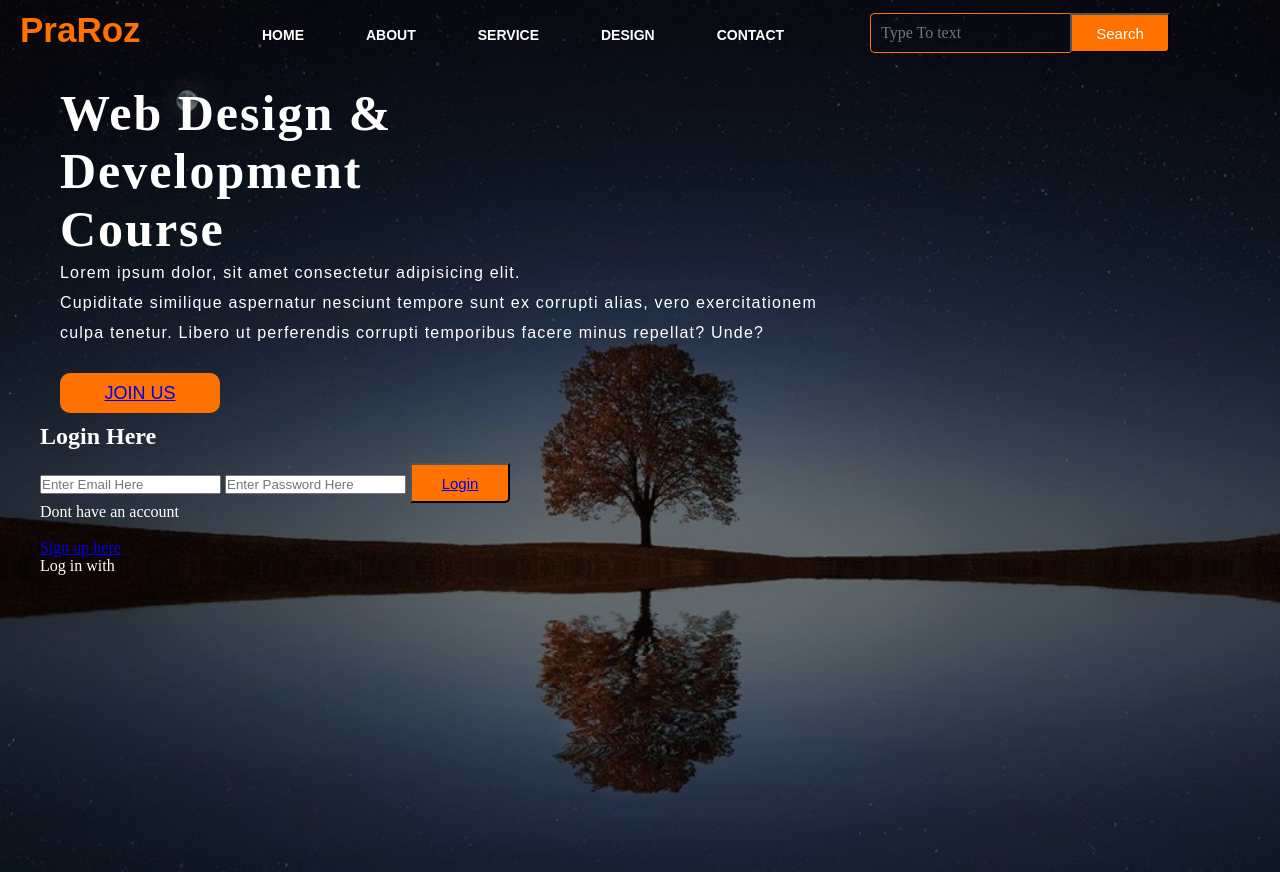
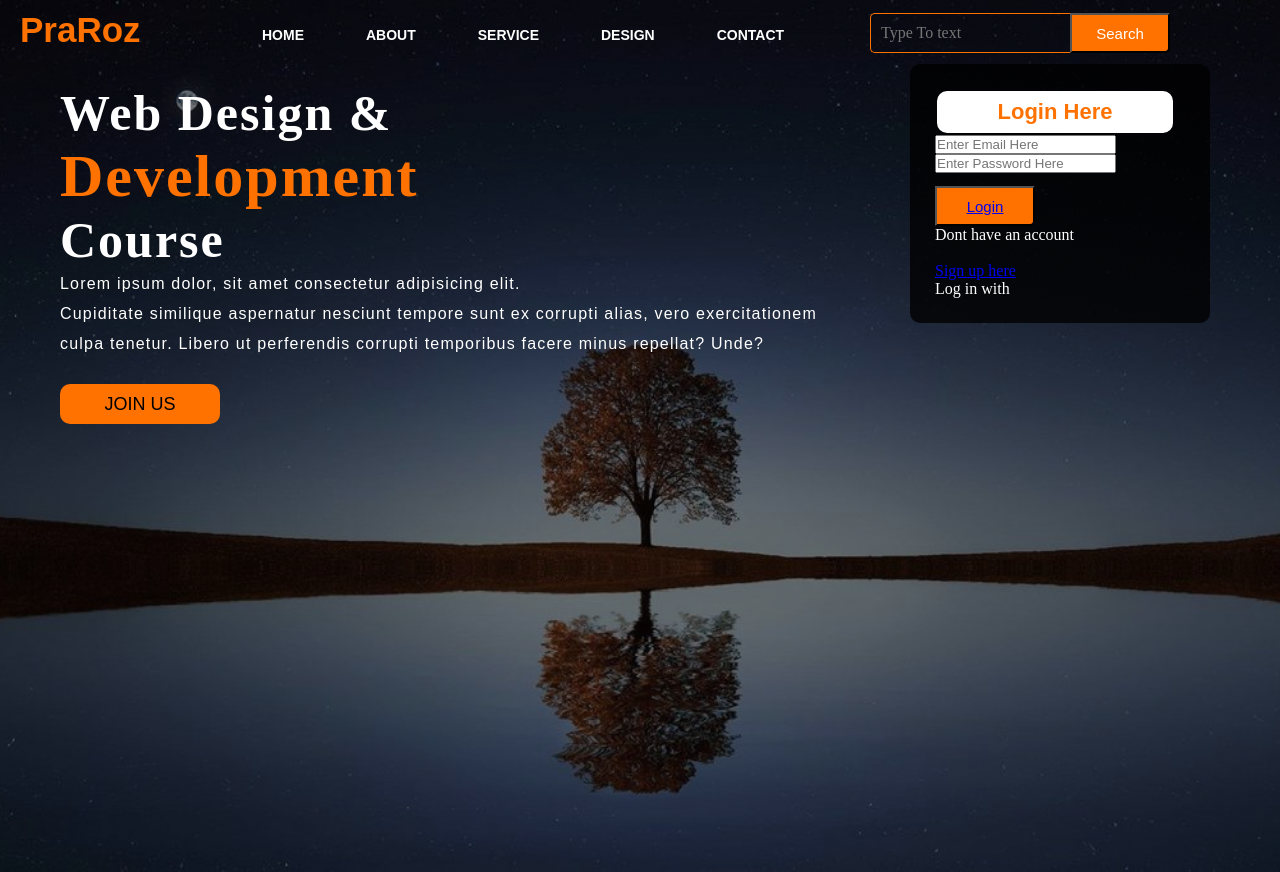
Before and after one commit to amminash/Website1.0, a plain HTML site: page index.html in a window 1280 px wide. Drawn offline with Linux system fonts and the light colour scheme.

Commit message:
addition

```diff
--- a/style.css
+++ b/style.css
@@ -142,3 +142,41 @@ ul li a:hover{
     border-radius: 10px;
     cursor: pointer;
 }
+
+.content .cn a{
+    text-decoration: none;
+    color: #000;
+    transition: .3s ease;
+}
+
+.cn:hover{
+    background-color: #fff;
+}
+
+.content span{
+    color: #ff7200;
+    font-size: 60px;
+}
+
+.form{
+    width: 250px;
+    height: 380;
+    background: linear-gradient(to top, rgba(0,0,0,0.8)50%, rgba(0,0,0,0.8)50%);
+    position: absolute;
+    top: -20px;
+    left: 870px;
+    border-radius: 10px;
+    padding: 25px;
+}
+
+.form h2{
+    width: 220px;
+    font-family: sans-serif;
+    text-align: center;
+    color: #ff7200;
+    font-size: 22px;
+    background-color: #fff;
+    border-radius: 10px;
+    margin: 2px;
+    padding: 8px;
+}
```
